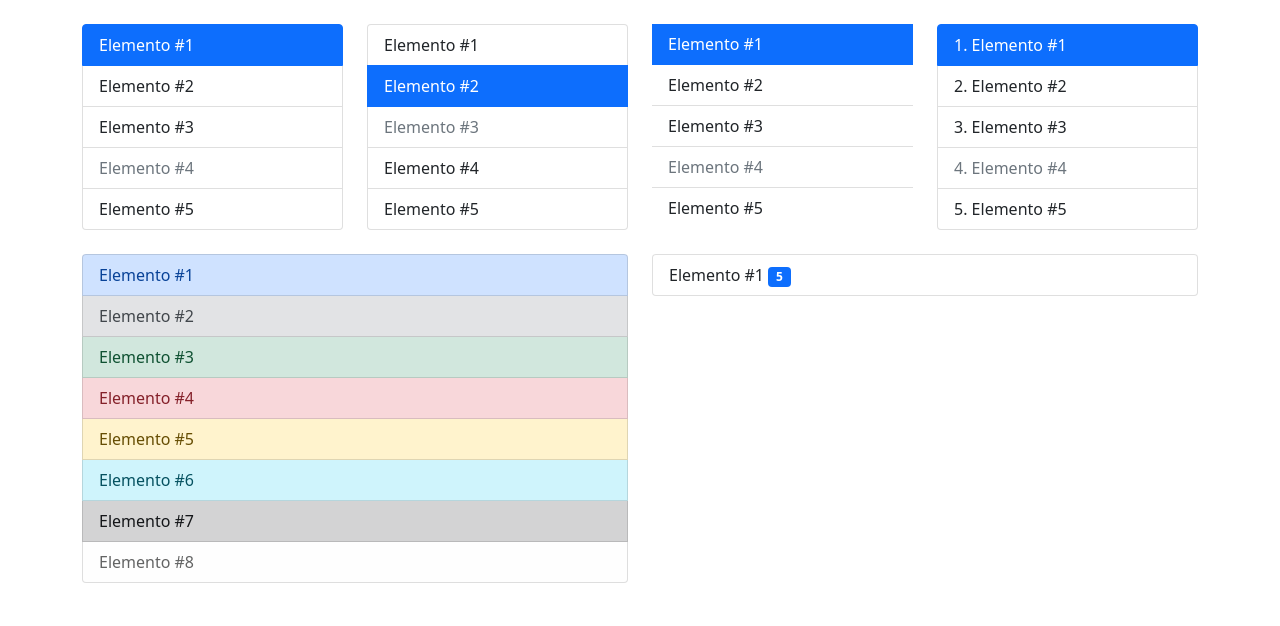
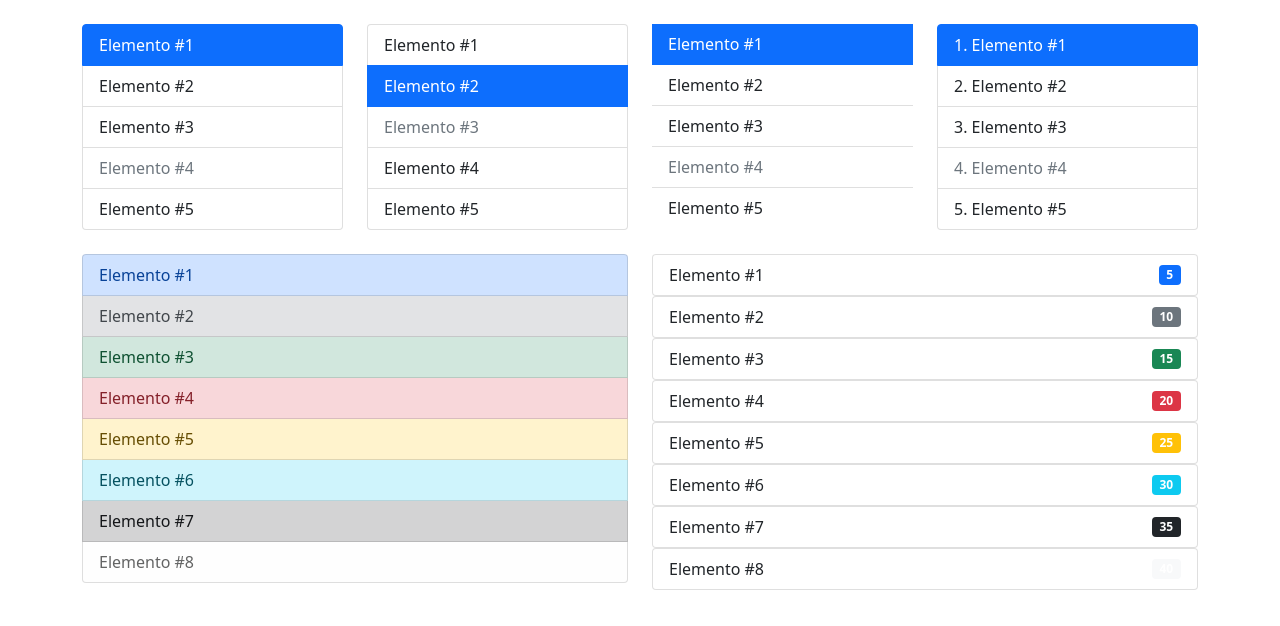
Before and after one commit to MARSFOREVER472/Practica, a plain HTML site: page grid/list-group.html in a window 1280 px wide. Drawn offline with Linux system fonts and the light colour scheme.

Commit message:
Agregando méritos dentro de una lista grupal!

```diff
--- a/grid/list-group.html
+++ b/grid/list-group.html
@@ -97,11 +97,88 @@
 
                 <ul class="list-group">
 
-                    <li class="list-group-item">
+                    <li class="list-group-item d-flex justify-content-between align-items-center">
 
                     Elemento #1
 
                     <span class="badge bg-primary">5</span>
+
+                    </li>
+                </ul>
+
+                <ul class="list-group">
+
+                    <li class="list-group-item d-flex justify-content-between align-items-center">
+
+                    Elemento #2
+
+                    <span class="badge bg-secondary">10</span>
+
+                    </li>
+                </ul>
+
+                <ul class="list-group">
+
+                    <li class="list-group-item d-flex justify-content-between align-items-center">
+
+                    Elemento #3
+
+                    <span class="badge bg-success">15</span>
+
+                    </li>
+                </ul>
+
+                <ul class="list-group">
+
+                    <li class="list-group-item d-flex justify-content-between align-items-center">
+
+                    Elemento #4
+
+                    <span class="badge bg-danger">20</span>
+
+                    </li>
+                </ul>
+
+                <ul class="list-group">
+
+                    <li class="list-group-item d-flex justify-content-between align-items-center">
+
+                    Elemento #5
+
+                    <span class="badge bg-warning">25</span>
+
+                    </li>
+                </ul>
+
+                <ul class="list-group">
+
+                    <li class="list-group-item d-flex justify-content-between align-items-center">
+
+                    Elemento #6
+
+                    <span class="badge bg-info">30</span>
+
+                    </li>
+                </ul>
+
+                <ul class="list-group">
+
+                    <li class="list-group-item d-flex justify-content-between align-items-center">
+
+                    Elemento #7
+
+                    <span class="badge bg-dark">35</span>
+
+                    </li>
+                </ul>
+
+                <ul class="list-group">
+
+                    <li class="list-group-item d-flex justify-content-between align-items-center">
+
+                    Elemento #8
+
+                    <span class="badge bg-light">40</span>
 
                     </li>
                 </ul>
```
